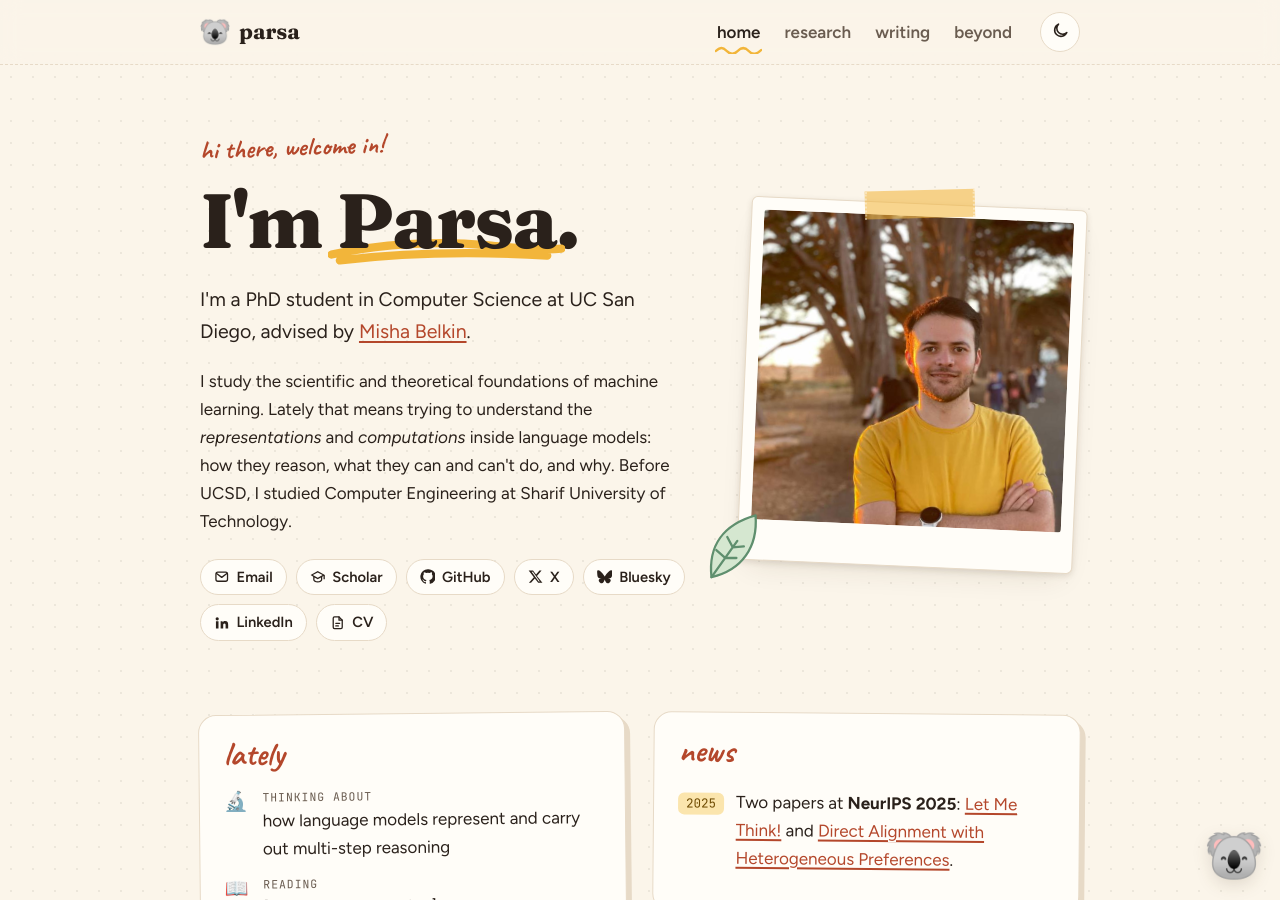
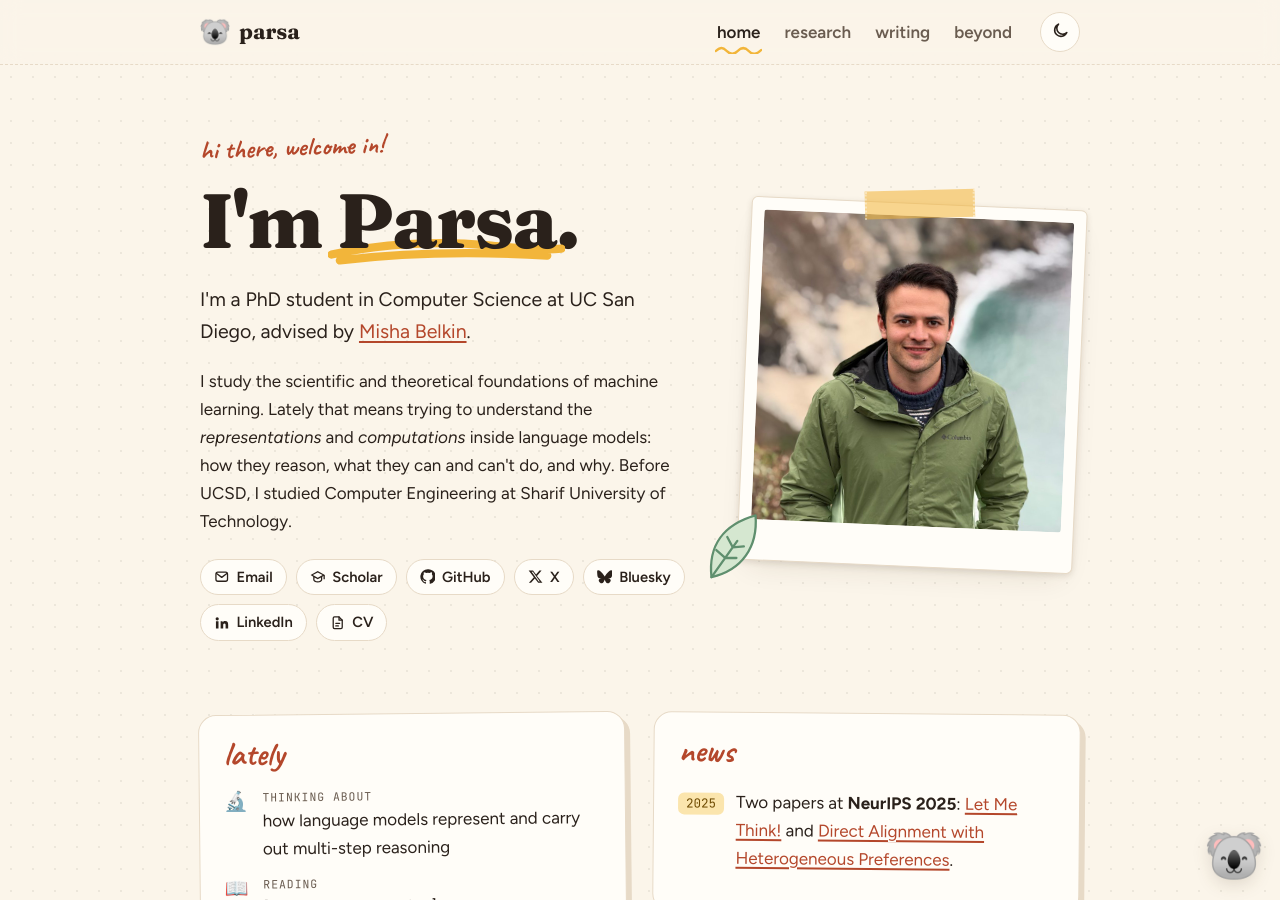
Before and after one commit to seyedparsa/seyedparsa.github.io, a Jekyll site: the page built from index.html, in a window 1280 px wide and 900 px high. Built offline with Jekyll 4.4.1, drawn with Linux system fonts in a browser that asks for light colours.

Commit message:
Use new profile photo
Replace prof_pic.jpg with profile.jpg: an 800x800 square crop converted
from Display P3 to sRGB, with all metadata (including GPS) stripped.
Update the alt text, the default link-preview image, and the README.

Co-Authored-By: Claude Opus 5.5 <noreply@anthropic.com>
Claude-Session: https://claude.ai/code/session_01BMo6Td7ATniw79BetH6PH9

```diff
--- a/_config.yml
+++ b/_config.yml
@@ -69,7 +69,7 @@ defaults:
   - scope: { path: "" }
     values:
       layout: page
-      image: /assets/img/prof_pic.jpg # default link-preview image
+      image: /assets/img/profile.jpg # default link-preview image
 
 sass:
   style: compressed
--- a/index.html
+++ b/index.html
@@ -26,7 +26,7 @@ title: Parsa Mirtaheri
 
   <figure class="polaroid">
     <span class="tape" aria-hidden="true"></span>
-    <img src="{{ '/assets/img/prof_pic.jpg' | relative_url }}" alt="Parsa, smiling, in a yellow t-shirt under a canopy of trees at golden hour" width="685" height="685">
+    <img src="{{ '/assets/img/profile.jpg' | relative_url }}" alt="Parsa in a green rain jacket, with a rocky coastline and surf behind him" width="800" height="800">
     <svg class="doodle doodle-leaf" viewBox="0 0 80 80" aria-hidden="true"><path d="M12 68C14 34 34 14 70 10c-3 34-24 56-58 58Z"/><path d="M12 68 46 34M30 50l-8-10M40 40l-4-12M30 50l12 2M40 40l12 1"/></svg>
   </figure>
 </section>
```
Also changed, not shown: README.md, assets/img/prof_pic.jpg (deleted), assets/img/profile.jpg (added).
